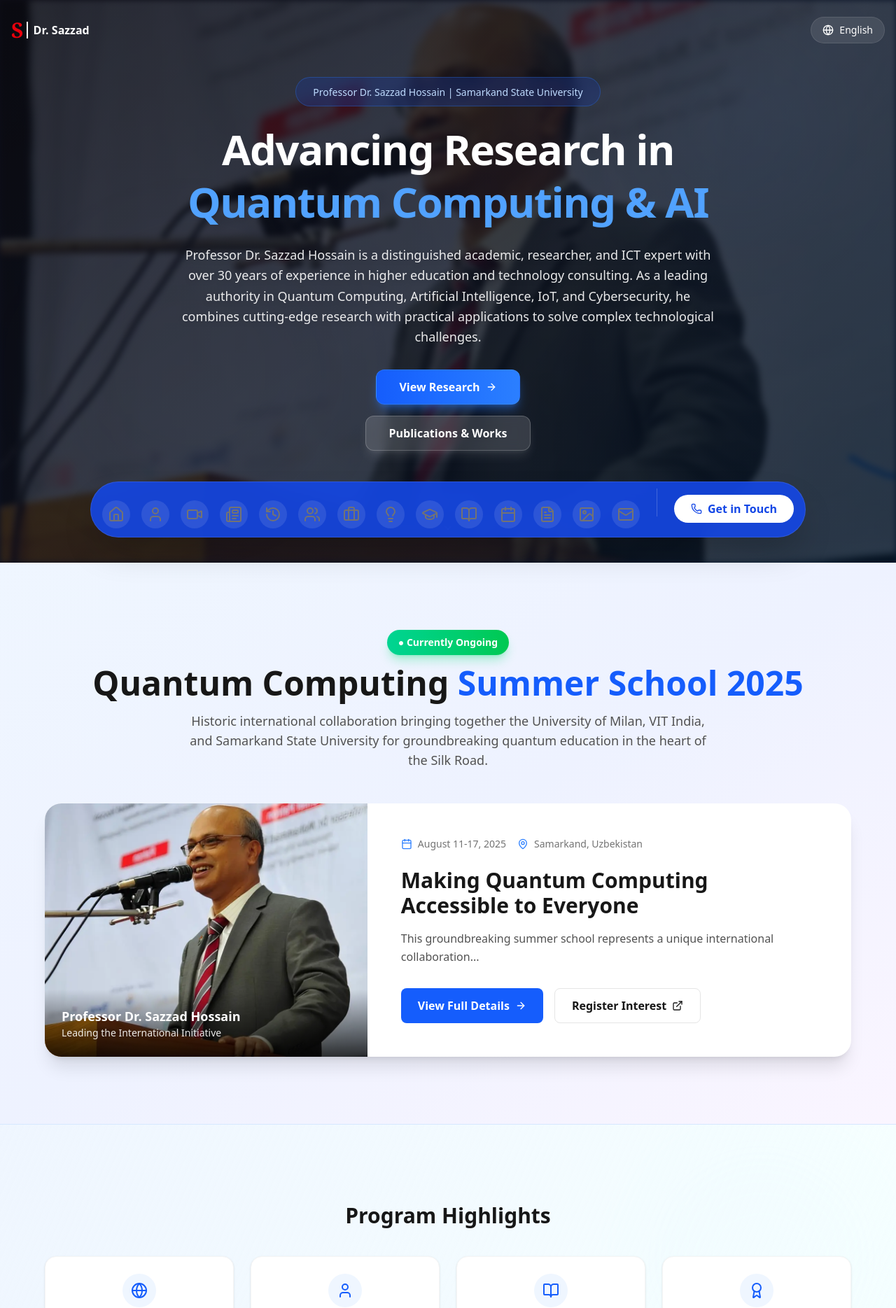
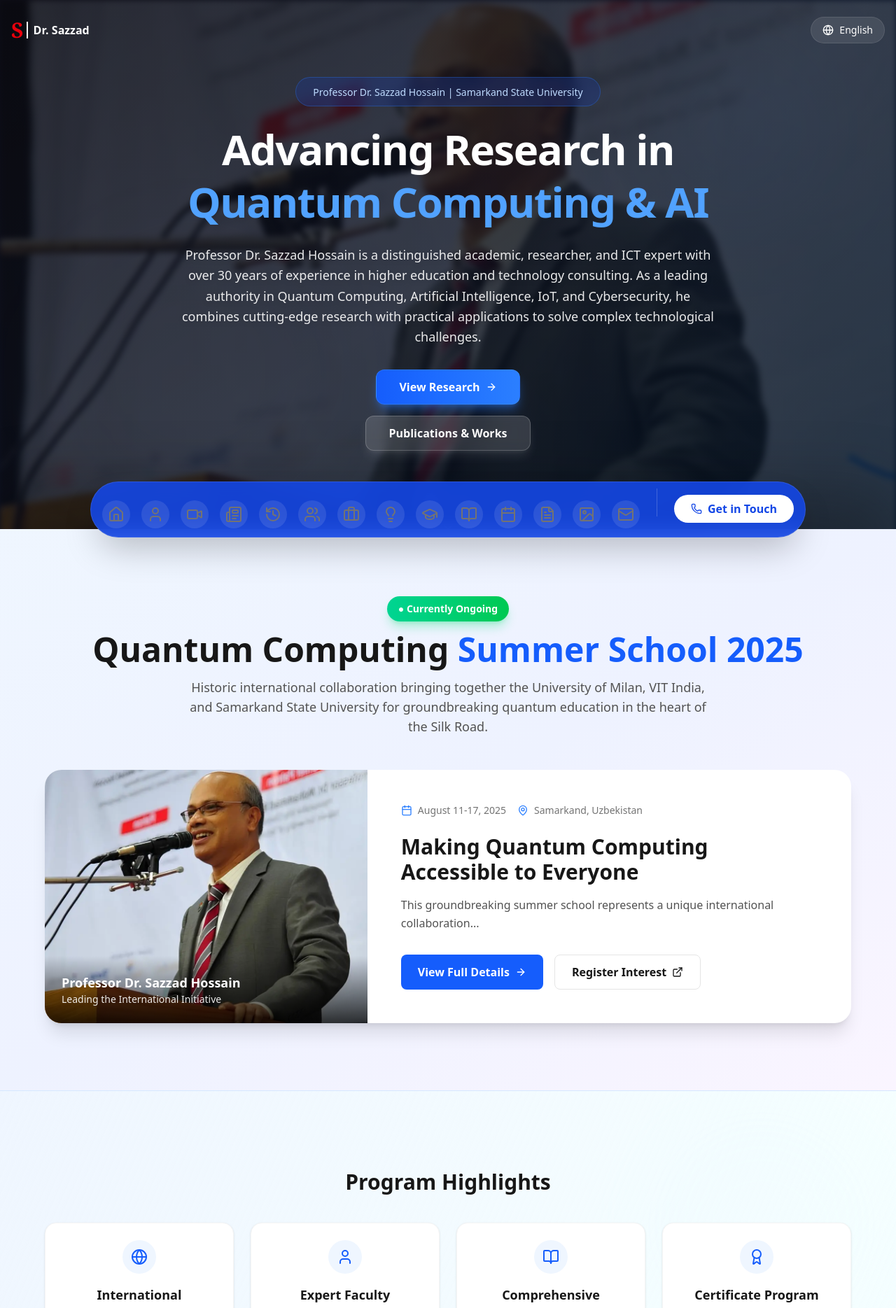
Before and after one commit to Mahii-11/scholar-space, a React (Vite) app in the folder scholar-space01/: page / in a window 1280 px wide. Shown: the top 1869 px of the page at 70% size. Built offline with nearby package versions, Linux system fonts and the light colour scheme.

Commit message:
new changes

```diff
--- a/scholar-space01/src/component/HomeSection.jsx
+++ b/scholar-space01/src/component/HomeSection.jsx
@@ -53,9 +53,9 @@ const itemVariants = {
 export const SummerSchoolSection = () => {
   return (
     <motion.section
-      initial={{ opacity: 0, y: 50 }}
+      initial={{ opacity: 1, y: 0 }}
       whileInView={{ opacity: 1, y: 0 }}
-      viewport={{ once: true, amount: 0.15 }}
+      viewport={{ once: true, amount: 0.05 }}
       transition={{ duration: 0.9, ease: "easeOut" }}
       className="py-24 px-4  bg-linear-to-br from-blue-50 via-indigo-50 to-purple-50 text-neutral-900 border-b border-blue-200/50 relative overflow-hidden"
     >
--- a/scholar-space01/src/pages/Home.jsx
+++ b/scholar-space01/src/pages/Home.jsx
@@ -153,16 +153,13 @@ export default function Home() {
         </div>
       </div>
 
-      {/* <motion.div
+      <motion.div
         initial={{ opacity: 1, y: 0 }}
         whileInView={{ opacity: 1, y: 0 }}
         viewport={{ once: true, amount: 0.05 }}
         transition={{ duration: 1, ease: "easeOut" }}
         className="relative bg-white w-full rounded-t-3xl shadow-[0_-50px_100px_rgba(0,0,0,0.3)] pb-32 -mt-20 md:-mt-12 z-40"
       >
-      </motion.div>  */}
-
-      <div>
         <div id="hero">
           <SummerSchoolSection />
           <ProgramHighlightsSection />
@@ -207,7 +204,7 @@ export default function Home() {
           <ContactSection />
         </div>
         <FooterSection />
-      </div>
+      </motion.div>
 
       <div className="fixed bottom-6 md:bottom-8 left-0 right-0 flex justify-center z-50 px-4 pointer-events-none">
         <div className="pointer-events-auto">
```
